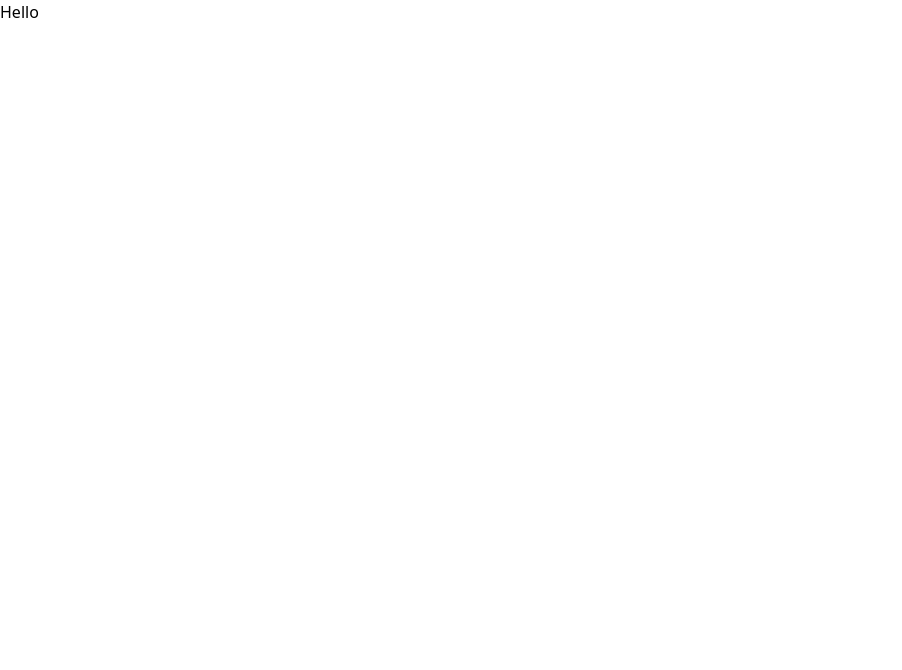
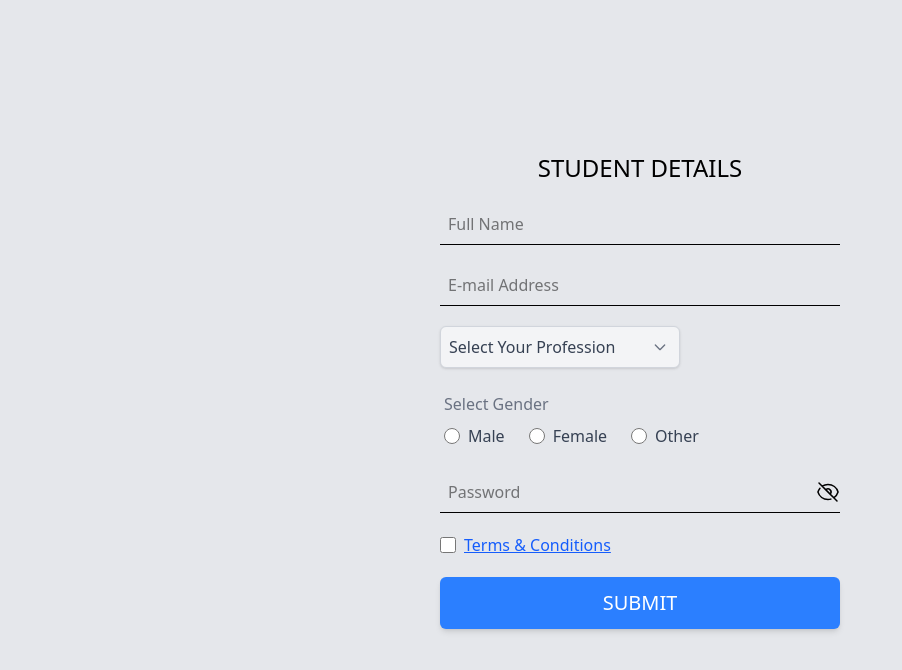
Before and after one commit to Rohit-Pakhre09/Comment-and-Review, a React (Vite) app: page / in a window 1280 px wide. Shown: the top 670 px of the page, without its empty margins (0-902 px from the left). Built offline with nearby package versions, Linux system fonts and the light colour scheme.

Commit message:
Feat: Form Structure Added.

```diff
--- a/package.json
+++ b/package.json
@@ -13,6 +13,8 @@
     "@tailwindcss/vite": "^4.1.11",
     "react": "^19.1.0",
     "react-dom": "^19.1.0",
+    "react-icon": "^1.0.0",
+    "react-icons": "^5.5.0",
     "tailwindcss": "^4.1.11"
   },
   "devDependencies": {
--- a/src/components/StudentForm.jsx
+++ b/src/components/StudentForm.jsx
@@ -1,5 +1,169 @@
+import { useState } from "react";
+
 function StudentForm() {
-  return <p>Hello</p>;
+  const [eye, setEye] = useState(false);
+  return (
+    <div className="min-h-screen bg-gray-200 flex flex-col items-center justify-center">
+      <p className="text-2xl uppercase font-medium text-center">
+        Student Details
+      </p>
+      <form className="h-auto p-5 flex flex-col gap-5">
+        {/* Full Name */}
+        <input
+          type="text"
+          placeholder="Full Name"
+          className="border-b-1 p-2 w-100 outline-0"
+        />
+
+        {/* Email Address */}
+        <input
+          type="email"
+          placeholder="E-mail Address"
+          className="border-b-1 p-2 w-100 outline-0"
+        />
+
+        {/* Select Profession */}
+        <div className="relative inline-block w-60">
+          <select
+            name="category"
+            className="w-full appearance-none bg-gray-100 text-gray-700 p-2 rounded-md border border-gray-300 shadow focus:outline-none focus:ring-blue-100 focus:border-blue-400 cursor-pointer"
+          >
+            <option value="">Select Your Profession</option>
+            <option value="Freshman">Freshman</option>
+            <option value="Sophomore">Sophomore</option>
+            <option value="Junior">Junior</option>
+            <option value="Senior">Senior</option>
+          </select>
+
+          {/* Custom arrow icon */}
+          <div className="pointer-events-none absolute inset-y-0 right-3 flex items-center text-gray-500">
+            <svg
+              className="w-4 h-4"
+              fill="none"
+              stroke="currentColor"
+              strokeWidth="2"
+              viewBox="0 0 24 24"
+            >
+              <path
+                strokeLinecap="round"
+                strokeLinejoin="round"
+                d="M19 9l-7 7-7-7"
+              />
+            </svg>
+          </div>
+        </div>
+
+        {/* Select Gender */}
+        <div className="p-1 flex flex-col gap-2">
+          <label className="text-gray-500 font-medium">Select Gender</label>
+          <div className="flex gap-6">
+            {/* Male */}
+            <label className="flex items-center gap-2 cursor-pointer">
+              <input
+                type="radio"
+                name="gender"
+                value="Male"
+                className="accent-blue-600 w-4 h-4"
+              />
+              <span className="text-gray-700">Male</span>
+            </label>
+
+            {/* Female */}
+            <label className="flex items-center gap-2 cursor-pointer">
+              <input
+                type="radio"
+                name="gender"
+                value="Female"
+                className="accent-pink-500 w-4 h-4"
+              />
+              <span className="text-gray-700">Female</span>
+            </label>
+
+            {/* Other */}
+            <label className="flex items-center gap-2 cursor-pointer">
+              <input
+                type="radio"
+                name="gender"
+                value="Other"
+                className="accent-gray-500 w-4 h-4"
+              />
+              <span className="text-gray-700">Other</span>
+            </label>
+          </div>
+        </div>
+
+        {/* Password */}
+        <div className="relative border-b-1">
+          <input
+            type={eye ? "text" : "password"}
+            placeholder="Password"
+            className="p-2 w-100 max-w-95 outline-0"
+          />
+          <div
+            className="absolute right-0 top-2 cursor-pointer"
+            onClick={() => setEye(!eye)}
+          >
+            {!eye ? (
+              <svg
+                xmlns="http://www.w3.org/2000/svg"
+                fill="none"
+                viewBox="0 0 24 24"
+                stroke-width="1.5"
+                stroke="currentColor"
+                class="size-6"
+              >
+                <path
+                  stroke-linecap="round"
+                  stroke-linejoin="round"
+                  d="M3.98 8.223A10.477 10.477 0 0 0 1.934 12C3.226 16.338 7.244 19.5 12 19.5c.993 0 1.953-.138 2.863-.395M6.228 6.228A10.451 10.451 0 0 1 12 4.5c4.756 0 8.773 3.162 10.065 7.498a10.522 10.522 0 0 1-4.293 5.774M6.228 6.228 3 3m3.228 3.228 3.65 3.65m7.894 7.894L21 21m-3.228-3.228-3.65-3.65m0 0a3 3 0 1 0-4.243-4.243m4.242 4.242L9.88 9.88"
+                />
+              </svg>
+            ) : (
+              <svg
+                xmlns="http://www.w3.org/2000/svg"
+                fill="none"
+                viewBox="0 0 24 24"
+                stroke-width="1.5"
+                stroke="currentColor"
+                class="size-6"
+              >
+                <path
+                  stroke-linecap="round"
+                  stroke-linejoin="round"
+                  d="M2.036 12.322a1.012 1.012 0 0 1 0-.639C3.423 7.51 7.36 4.5 12 4.5c4.638 0 8.573 3.007 9.963 7.178.07.207.07.431 0 .639C20.577 16.49 16.64 19.5 12 19.5c-4.638 0-8.573-3.007-9.963-7.178Z"
+                />
+                <path
+                  stroke-linecap="round"
+                  stroke-linejoin="round"
+                  d="M15 12a3 3 0 1 1-6 0 3 3 0 0 1 6 0Z"
+                />
+              </svg>
+            )}
+          </div>
+        </div>
+
+        {/* Terms and Conditions */}
+        <div className="flex items-center gap-2">
+          <label className="flex items-center gap-2 cursor-pointer text-blue-600">
+            <input
+              type="checkbox"
+              className="w-4 h-4 cursor-pointer accent-blue-600 bg-gray-100"
+            />
+            <span className="underline">Terms & Conditions</span>
+          </label>
+        </div>
+
+        {/* Submit Button */}
+        <div className="flex justify-center items-center p-3 bg-blue-500 shadow-md cursor-pointer rounded-md">
+          <input
+            type="submit"
+            value="Submit"
+            className="font-medium uppercase text-xl text-white"
+          />
+        </div>
+      </form>
+    </div>
+  );
 }
 
 export default StudentForm;
```
Also changed, not shown: 1 other file (tests, documents, lock files or other folders).
